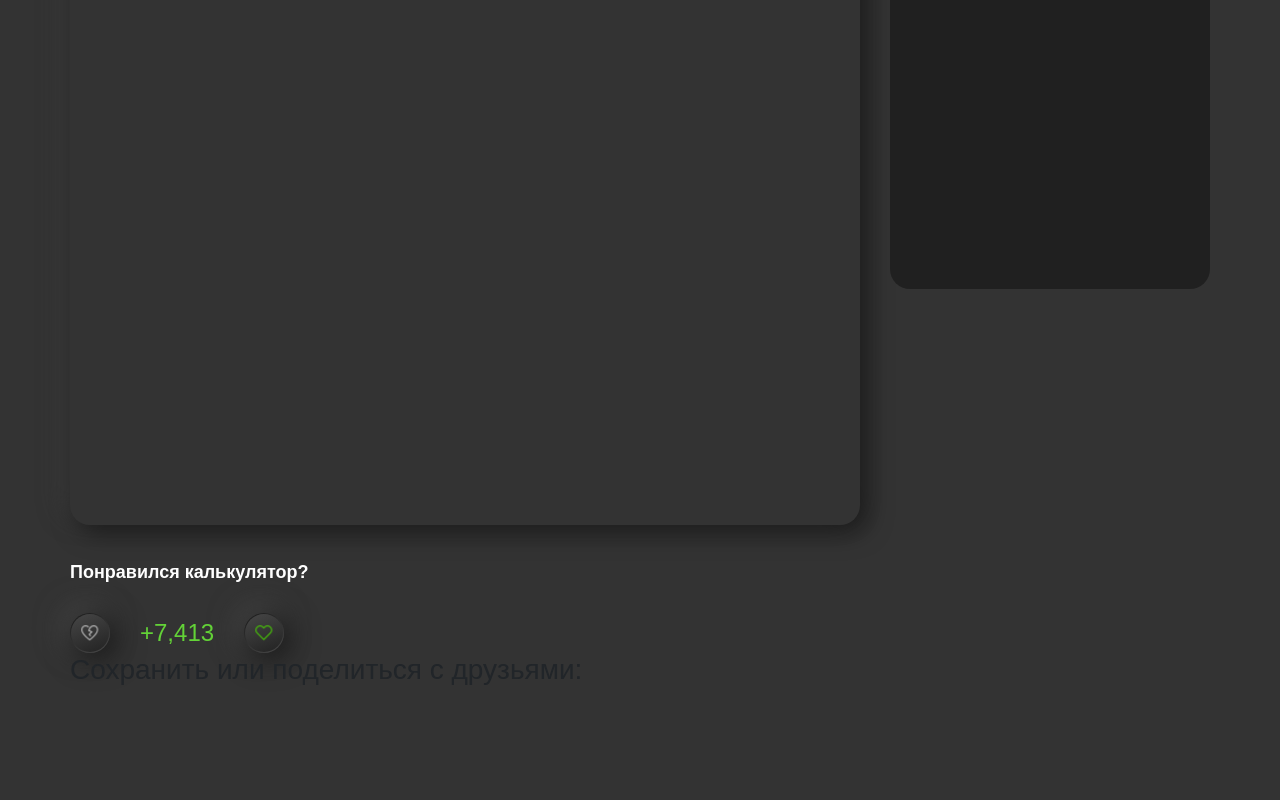
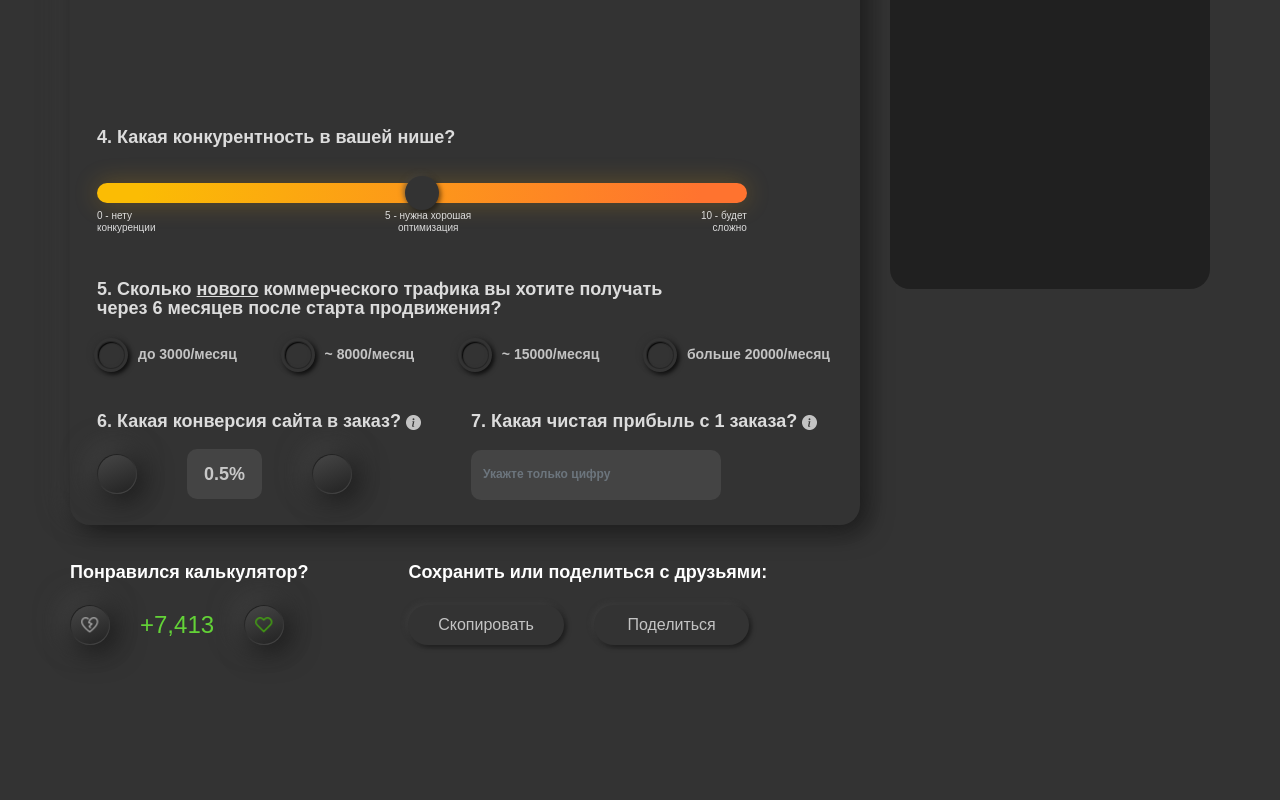
Before and after one commit to NazariiKubynets/site_seo_services, a plain HTML site: page index.html in a window 1280 px wide. Shown: the part 2060-2860 px from the top of the page. Drawn offline with nearby package versions, Linux system fonts and the light colour scheme.

Commit message:
calculator

```diff
--- a/css/calculator.css
+++ b/css/calculator.css
@@ -0,0 +1,299 @@
+/* calculator */
+
+
+
+.slidecontainer input{
+    width: 649.73px;
+    height: 19.95px;
+    margin-left: 27px;
+    margin-top: 28px;
+}
+
+.slider {
+    -webkit-appearance: none;
+    width: 100%;
+    height: 25px;
+
+    outline: none;
+    background: linear-gradient(99.29deg, #FBBC04 6.83%, #FF732F 92.77%);
+    box-shadow: 0px 0px 25px rgba(252, 176, 12, 0.25);
+    border-radius: 57.9618px;
+}
+
+.slider::-webkit-slider-thumb {
+    -webkit-appearance: none;
+    appearance: none;
+    width: 34px;
+    height: 34px;
+    background: #333333;
+
+    border-radius: 50px;
+    box-shadow: -2px -2px 5px rgba(68, 68, 68, 0.5), 2px 2px 5px rgba(0, 0, 0, 0.5);
+    cursor: pointer;
+}
+
+.txt-down p {
+    font-style: normal;
+    font-weight: 500;
+    font-size: 10px;
+    line-height: 12px;
+    color: rgba(255, 255, 255, 0.83);
+}
+
+.txt-center {
+    text-align: center;
+}
+
+.txt-right {
+    text-align: end;
+}
+
+.txt-down {
+    width: 649.73px;
+    height: 19.95px;
+    margin-left: 27px;
+    display: flex;
+    flex-direction: row;
+    justify-content: space-between;
+}
+
+/* radio-trafick */
+
+.form-check-input:checked[type=radio] {
+    background: linear-gradient(99.29deg, #FF732F 6.83%, #FBBC04 92.77%);
+    box-shadow: inset -1px -1px 2px rgba(49, 49, 49, 0.5), inset 1px 1px 1px rgba(0, 0, 0, 0.82);
+    border: none;
+}
+
+.form-check-input[type=radio] {
+    background: #333333;
+    box-shadow: inset -1px -1px 2px rgba(49, 49, 49, 0.5), inset 1px 1px 1px rgba(0, 0, 0, 0.82);
+    width: 28px;
+    height: 28px;
+    z-index: 2;
+}
+
+.traffic-border {
+    width: 34px;
+    height: 34px;
+    z-index: 1;
+    background: #333333;
+    border-radius: 50px;
+    box-shadow: -2.08332px -2.08332px 5.55553px rgba(49, 49, 49, 0.5), 2.08332px 2.08332px 5.55553px rgba(0, 0, 0, 0.82);
+}
+
+.form-check div {
+    width: 34px;
+    height: 34px;
+    background: #333333;
+    box-shadow: -2.08332px -2.08332px 5.55553px rgba(49, 49, 49, 0.5), 2.08332px 2.08332px 5.55553px rgba(0, 0, 0, 0.82);
+    border-radius: 50px;
+
+    display: flex;
+    justify-content: center;
+    align-items: center;
+}
+
+.form-check-label {
+    font-style: normal;
+    font-weight: 600;
+    font-size: 14px;
+    line-height: 19px;
+    color: rgba(255, 255, 255, 0.71);
+    margin-left: 10px;
+}
+
+.form-check .form-check-input {
+    margin: 0px;
+}
+
+.form-check {
+   padding: 0px;
+   margin: 0px;
+   display: flex;
+   flex-direction: row;
+   align-items: center;
+}
+
+.radio-traffic {
+    display: flex;
+    flex-direction: row;
+    justify-content: space-between;
+    margin-left: 24px;
+    margin-right: 30px;
+    margin-top: 20px;
+}
+
+.txt-calcul-underline {
+    text-decoration: underline;
+}
+
+.point-six {
+    font-style: normal;
+    font-weight: 600;
+    font-size: 18px;
+    line-height: 19px;
+    color: rgba(255, 255, 255, 0.83);
+    margin-top: 40px;
+    margin-left: 27px;
+
+}
+
+.point-four {
+    font-style: normal;
+    font-weight: 600;
+    font-size: 18px;
+    line-height: 19px;
+    color: rgba(255, 255, 255, 0.83);
+    margin-top: 408px;
+    margin-left: 27px;
+
+}
+
+.point-five {
+    font-style: normal;
+    font-weight: 600;
+    font-size: 18px;
+    line-height: 19px;
+    color: rgba(255, 255, 255, 0.83);
+    margin-top: 50px;
+    margin-left: 27px;
+
+}
+
+/* 6 */
+
+.button-shadow-plus {
+    box-shadow: 5px 5px 30px rgba(0, 0, 0, 0.75), -5px -5px 30px #505050;
+    border-radius: 100px;
+    width: 40px;
+    height: 40px;
+}
+
+.plus-border {
+    background: linear-gradient(149.74deg, #444444 10.44%, #1B1B1B 95.09%);
+    border-radius: 100px;
+    transform: rotate(180deg);
+    width: 40px;
+    height: 40px;
+    border: none;
+    display: flex;
+    justify-content: center;
+    align-items: center;
+}
+
+.button-plus {
+    width: 37.38px;
+    height: 37.38px;
+    background: linear-gradient(338.08deg, #444444 6.7%, #262626 90.13%);
+    border-radius: 100px;
+    display: flex;
+    justify-content: center;
+    align-items: center;
+    border: none;
+}
+
+.form-output {
+    width: 75px;
+    height: 50px;
+    background: #444444;
+    border-radius: 10px;
+    display: flex;
+    justify-content: center;
+    align-items: center;
+    margin: 10px 50px;
+}
+
+.form-output output {
+    font-style: normal;
+    font-weight: 600;
+    font-size: 18px;
+    line-height: 10px;
+    color: rgba(255, 255, 255, 0.71);
+}
+
+.button-row-plus {
+    display: flex;
+    flex-direction: row;
+    align-items: center;
+    margin-left: 27px;
+}
+
+/* 7 */
+
+.point-six-seven-row {
+    display: flex;
+    flex-direction: row;
+}
+
+.point-seven {
+    font-style: normal;
+    font-weight: 600;
+    font-size: 18px;
+    line-height: 19px;
+    color: rgba(255, 255, 255, 0.83);
+    margin-top: 40px;
+    margin-left: 50px;
+}
+
+.input-group {
+    width: 250px;
+    height: 50px;
+    margin-left: 50px;
+    margin-top: 19px;
+}
+
+.form-profit {
+    background: #444444;
+    border-radius: 10px;
+    border: none;
+    font-style: normal;
+    font-weight: 600;
+    font-size: 12px;
+    line-height: 19px;
+    color: rgba(255, 255, 255, 0.71);
+    outline: none;
+}
+
+.form-profit:focus {
+    border: none;
+    outline: none;
+    background: #444444;
+    color:rgba(255, 255, 255, 0.83);
+    box-shadow: none;
+}
+
+.form-profit-a {
+    border: none;
+}
+
+/* footer */
+
+.save-send-calculator {
+    margin-left: 100px;
+}
+
+.save-send-calculator button {
+    width: 155.12px;
+    height: 39.89px;
+    background: #333333;
+    box-shadow: -2px -2px 5px rgba(68, 68, 68, 0.5), 2px 2px 5px rgba(0, 0, 0, 0.5);
+    border-radius: 22.1607px;
+    border: none;
+    color: rgba(255, 255, 255, 0.71);
+    margin-right: 26px;
+}
+
+.save-send-calculator h3 {
+    font-style: normal;
+    font-weight: bold;
+    font-size: 18px;
+    line-height: 25px;
+    color: #FFFFFF;
+    margin-bottom: 20px;
+}
+
+.footer-calcul-row {
+    display: flex;
+    flex-direction: row;
+}
--- a/css/index.css
+++ b/css/index.css
@@ -351,7 +351,7 @@ a.dropdown-item {
     font-size: 18px;
     line-height: 25px;
     color: var(--text-color);
-    margin-bottom: 28px;
+    margin-bottom: 20px;
 }
 
 .calculator-shadow {
--- a/index.html
+++ b/index.html
@@ -214,12 +214,83 @@
             <h2>Калькулятор SEO продвижения</h2>
             <div class="calculator-row">
                 <div class="calculator">
-
+                    <h3 class="point-four">4. Какая конкурентность в вашей нише?</h3>
+                    <div class="slidecontainer">
+                        <input type="range" min="0" max="10" value="5" class="slider" id="myRange">
+                    </div>
+                    <div class="txt-down">
+                        <p>0 - нету<br> конкуренции</p>
+                        <p class="txt-center">5 - нужна хорошая<br> оптимизация</p>
+                        <p class="txt-right">10 - будет<br> сложно</p>
+                    </div>
+                    <h3 class="point-five">5. Сколько <span class="txt-calcul-underline">нового</span> коммерческого
+                        трафика вы хотите получать <br>через 6 месяцев после старта продвижения?</h3>
+                    <div class="radio-traffic">
+                        <div class="form-check form-check-inline">
+                            <div>
+                                <input class="form-check-input" type="radio" name="inlineRadioOptions" id="inlineRadio1"
+                                    value="option1">
+                            </div>
+                            <label class="form-check-label" for="inlineRadio1">до 3000/месяц</label>
+                        </div>
+                        <div class="form-check form-check-inline">
+                            <div>
+                                <input class="form-check-input" type="radio" name="inlineRadioOptions" id="inlineRadio2"
+                                    value="option2">
+                            </div>
+                            <label class="form-check-label" for="inlineRadio2">~ 8000/месяц</label>
+                        </div>
+                        <div class="form-check form-check-inline">
+                            <div>
+                                <input class="form-check-input" type="radio" name="inlineRadioOptions" id="inlineRadio3"
+                                    value="option3">
+                            </div>
+                            <label class="form-check-label" for="inlineRadio2">~ 15000/месяц</label>
+                        </div>
+                        <div class="form-check form-check-inline">
+                            <div>
+                                <input class="form-check-input" type="radio" name="inlineRadioOptions" id="inlineRadio4"
+                                    value="option4">
+                            </div>
+                            <label class="form-check-label" for="inlineRadio2">больше 20000/месяц</label>
+                        </div>
+                    </div>
+                    <div class="point-six-seven-row">
+                        <div>
+                            <h3 class="point-six">6. Какая конверсия сайта в заказ?<img class="img-info"
+                                    src="img/info.png">
+                            </h3>
+                            <div class="button-row-plus">
+                                <div class="button-shadow-plus">
+                                    <div class="plus-border">
+                                        <button class="button-plus"></button>
+                                    </div>
+                                </div>
+                                <form class="form-output">
+                                    <output name="result">0.5%</output>
+                                </form>
+                                <div class="button-shadow-plus">
+                                    <div class="plus-border">
+                                        <button class="button-plus"></button>
+                                    </div>
+                                </div>
+                            </div>
+                        </div>
+                        <div>
+                            <h3 class="point-seven">7. Какая чистая прибыль с 1 заказа?<img class="img-info"
+                                    src="img/info.png"></h3>
+                            <div class="input-group mb-3">
+                                <input type="text" class="form-control form-profit" placeholder="Укажте только цифру "
+                                    aria-label="Username">
+                            </div>
+                        </div>
+                    </div>
                 </div>
                 <div class="result-calculator">
 
                 </div>
             </div>
+            <div class="footer-calcul-row">
                 <div class="like-calculator">
                     <h3>Понравился калькулятор?</h3>
                     <div>
@@ -238,9 +309,11 @@
                 </div>
                 <div class="save-send-calculator">
                     <h3>Сохранить или поделиться с друзьями: </h3>
-
-
-
+                    <div>
+                        <button>Скопировать</button>
+                        <button>Поделиться</button>
+                    </div>
+                </div>
             </div>
         </section>
         <section class="seo-form">
--- a/js/index.js
+++ b/js/index.js
@@ -17,3 +17,12 @@
       dots: true
     });
   });
+
+  var slider = document.getElementById("myRange");
+var output = document.getElementById("demo");
+output.innerHTML = slider.value; // Display the default slider value
+
+// Update the current slider value (each time you drag the slider handle)
+slider.oninput = function() {
+    output.innerHTML = this.value;
+}
```
Lines whose indentation alone changed are shown as unchanged.
